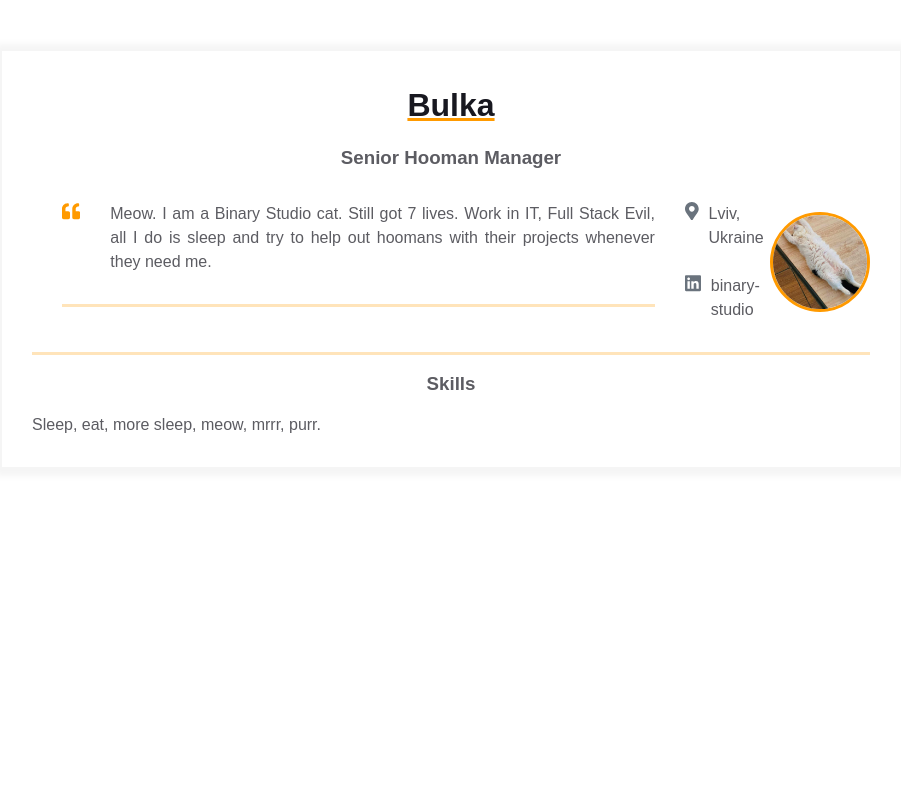
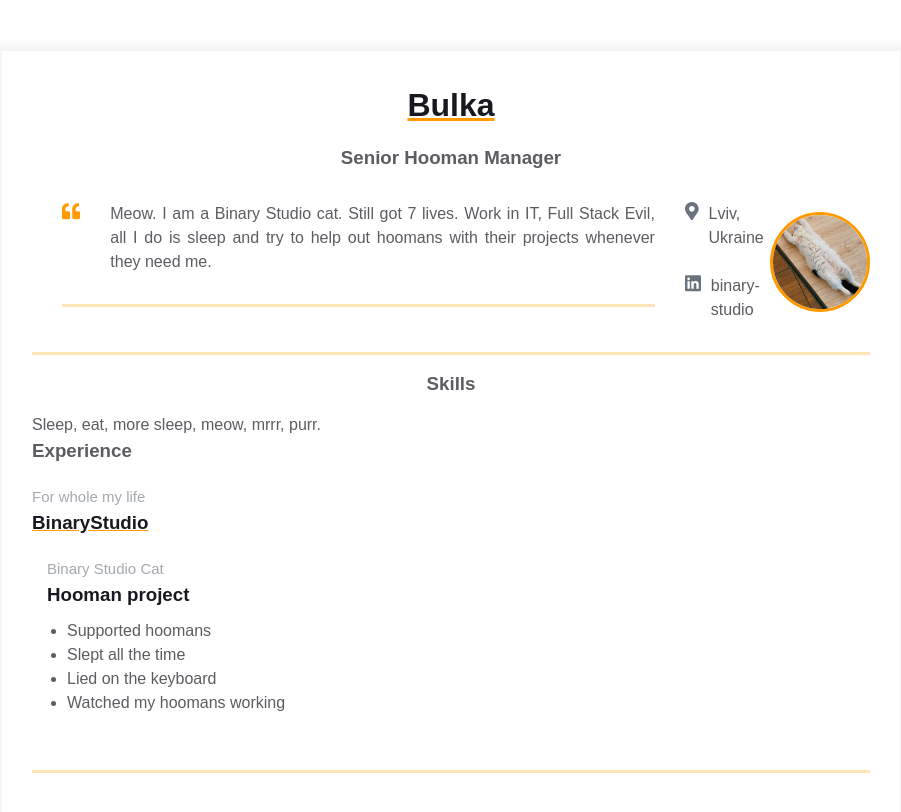
Before and after one commit to Markusplay/homepage, a plain HTML site: page index.html in a window 1280 px wide. Shown: the whole page, without its empty margins (189-1090 px from the left). Drawn offline with Linux system fonts and the light colour scheme.

Commit message:
added experiences block

```diff
--- a/index.html
+++ b/index.html
@@ -67,6 +67,36 @@
         <p class="skills__text">Sleep, eat, more sleep, meow, mrrr, purr. </p>
       </div>
     </div>
+    <div class="container">
+      <div class="resume__block">
+        <div class="main-info fh">
+
+          <div class="experiences">
+            <h3 class="experiences__header">Experience</h3>
+  <div class="experiences__company">
+    <div class="experiences__company-header">
+      <span class="experiences__company-header-durability">For whole my life</span>
+      <h3 class="experiences__company-header-name">BinaryStudio</h3>
+    </div>
+
+    <div class="experiences__company-project">
+      <span class="experiences__company-project-role">Binary Studio Cat</span>
+      <h3 class="experiences__company-project-name">Hooman project</h3>
+      <ul class="experiences__company-project-responsibilities">
+        <li>Supported hoomans</li>
+        <li>Slept all the time</li>
+        <li>Lied on the keyboard</li>
+        <li>Watched my hoomans working</li>
+      </ul>
+    </div>
+  </div>
+</div>
+          </div>
+
+          <div class="additional-info fv"></div>
+        </div>
+      </div>
+    </div>
   </div>
 </main>
   </body>
```
